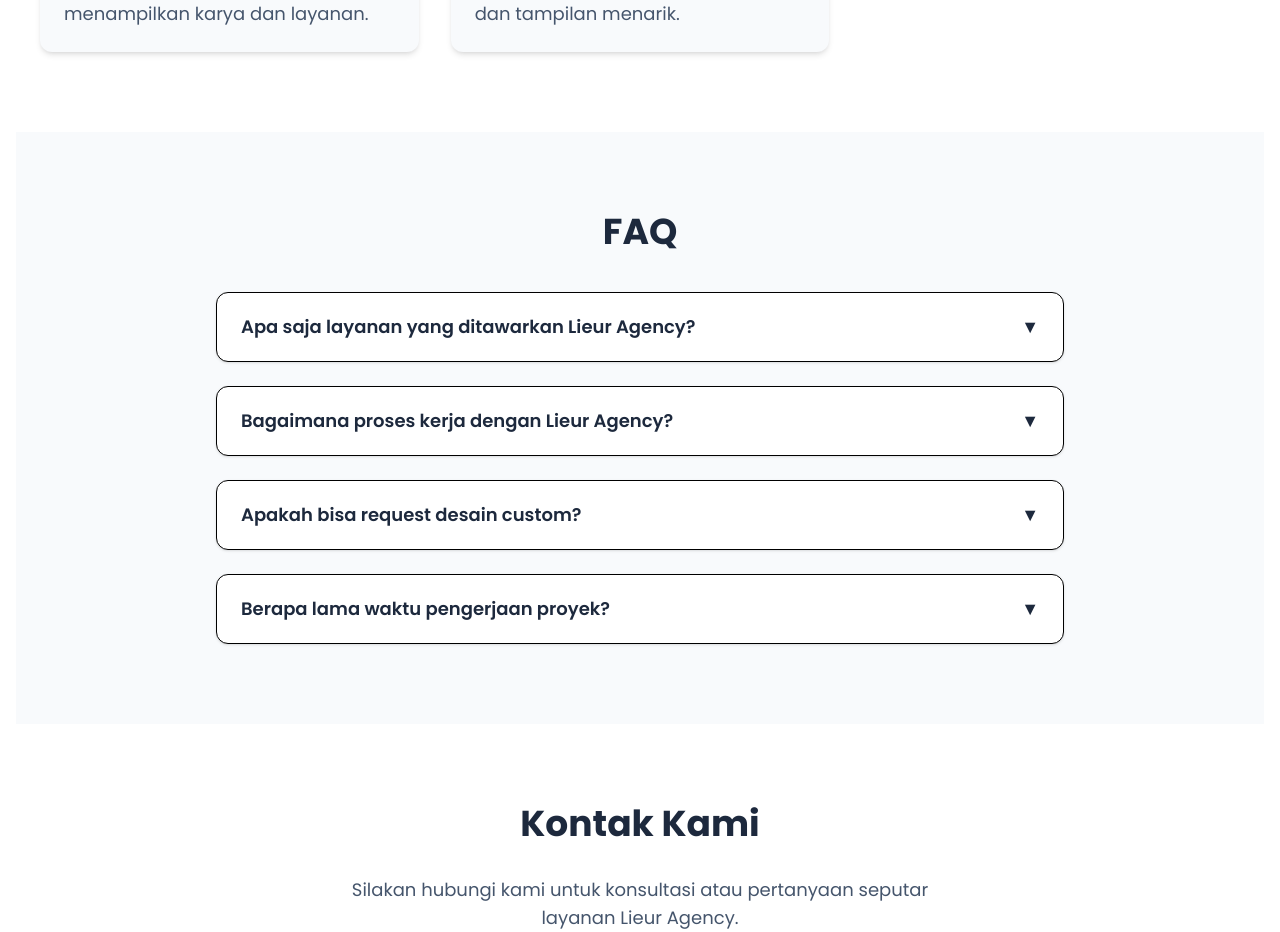
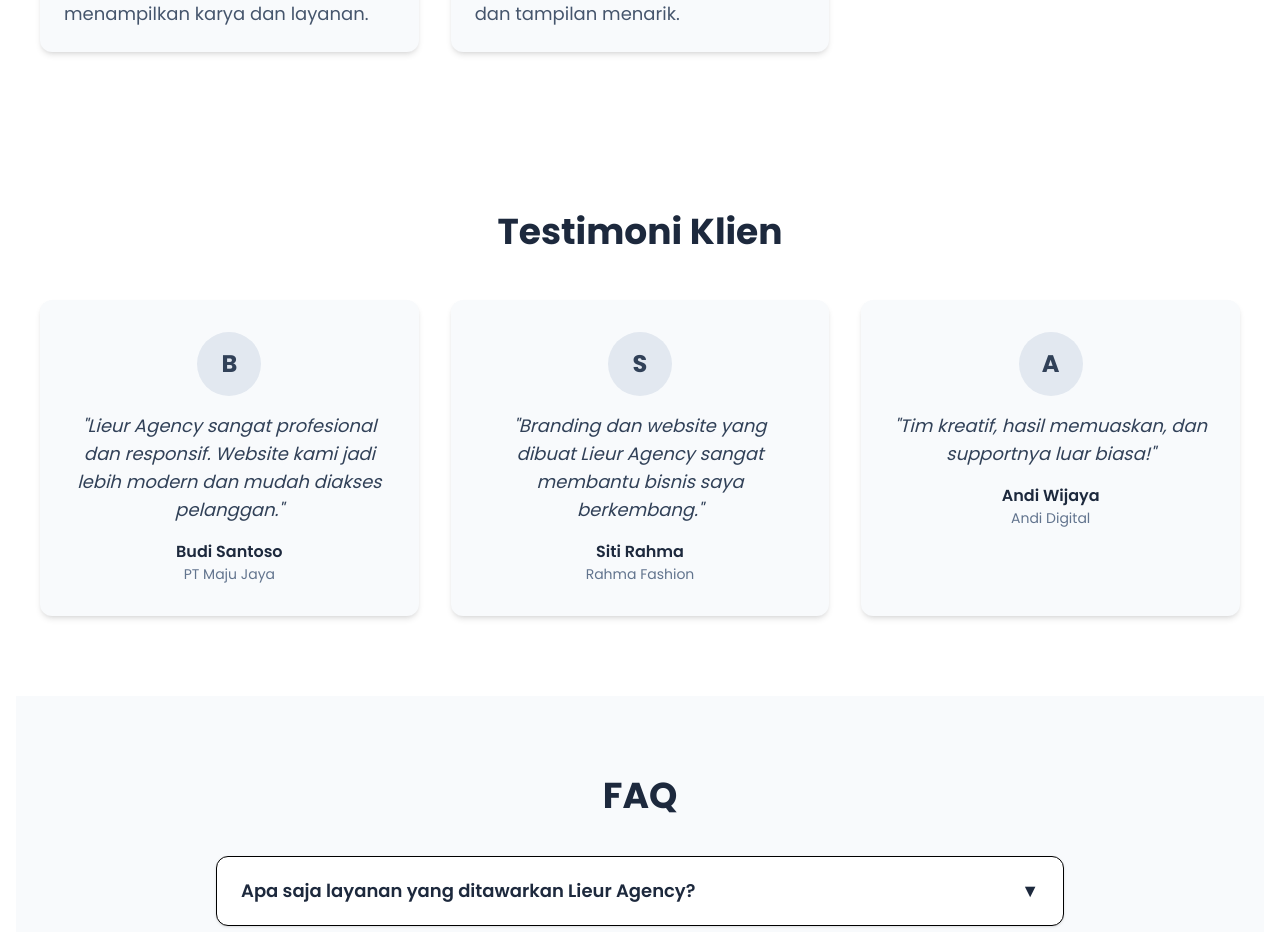
Before and after one commit to zethboy/next-agency, a Next.js app: page / in a window 1280 px wide. Shown: the part 2600-3532 px from the top of the page. Built offline with nearby package versions, Linux system fonts and the light colour scheme.

Commit message:
testimoni

```diff
--- a/app/page.js
+++ b/app/page.js
@@ -3,6 +3,7 @@
 import AboutUs from '../components/AboutUs';
 import Layanan from '../components/Layanan';
 import Proyek from '../components/Proyek';
+import Testimoni from '../components/Testimoni';
 import FAQ from '../components/FAQ';
 import Contact from '../components/Contact';
 
@@ -13,6 +14,7 @@
     <AboutUs />
     <Layanan />
     <Proyek />
+    <Testimoni />
     <FAQ />
     <Contact />
     {/* <h1>Homepage</h1> */}
--- /dev/null
+++ b/components/Testimoni.jsx
@@ -0,0 +1,43 @@
+import React from 'react';
+
+const testimonials = [
+  {
+    name: 'Budi Santoso',
+    company: 'PT Maju Jaya',
+    message: 'Lieur Agency sangat profesional dan responsif. Website kami jadi lebih modern dan mudah diakses pelanggan.'
+  },
+  {
+    name: 'Siti Rahma',
+    company: 'Rahma Fashion',
+    message: 'Branding dan website yang dibuat Lieur Agency sangat membantu bisnis saya berkembang.'
+  },
+  {
+    name: 'Andi Wijaya',
+    company: 'Andi Digital',
+    message: 'Tim kreatif, hasil memuaskan, dan supportnya luar biasa!'
+  }
+];
+
+const Testimoni = () => {
+  return (
+    <section id="testimoni" className="py-20 bg-white w-full">
+      <div className="max-w-7xl mx-auto px-6">
+        <h3 className="text-3xl md:text-4xl font-bold text-slate-800 mb-12 text-center">Testimoni Klien</h3>
+        <div className="grid grid-cols-1 md:grid-cols-2 lg:grid-cols-3 gap-8">
+          {testimonials.map((item, idx) => (
+            <div key={idx} className="bg-slate-50 rounded-xl shadow-md p-8 flex flex-col items-center text-center hover:shadow-xl transition">
+              <div className="w-16 h-16 rounded-full bg-slate-200 flex items-center justify-center text-2xl font-bold text-slate-700 mb-4">
+                {item.name.charAt(0)}
+              </div>
+              <p className="text-lg text-slate-700 mb-4 italic">"{item.message}"</p>
+              <span className="font-semibold text-slate-800">{item.name}</span>
+              <span className="text-slate-500 text-sm">{item.company}</span>
+            </div>
+          ))}
+        </div>
+      </div>
+    </section>
+  );
+};
+
+export default Testimoni;
```
